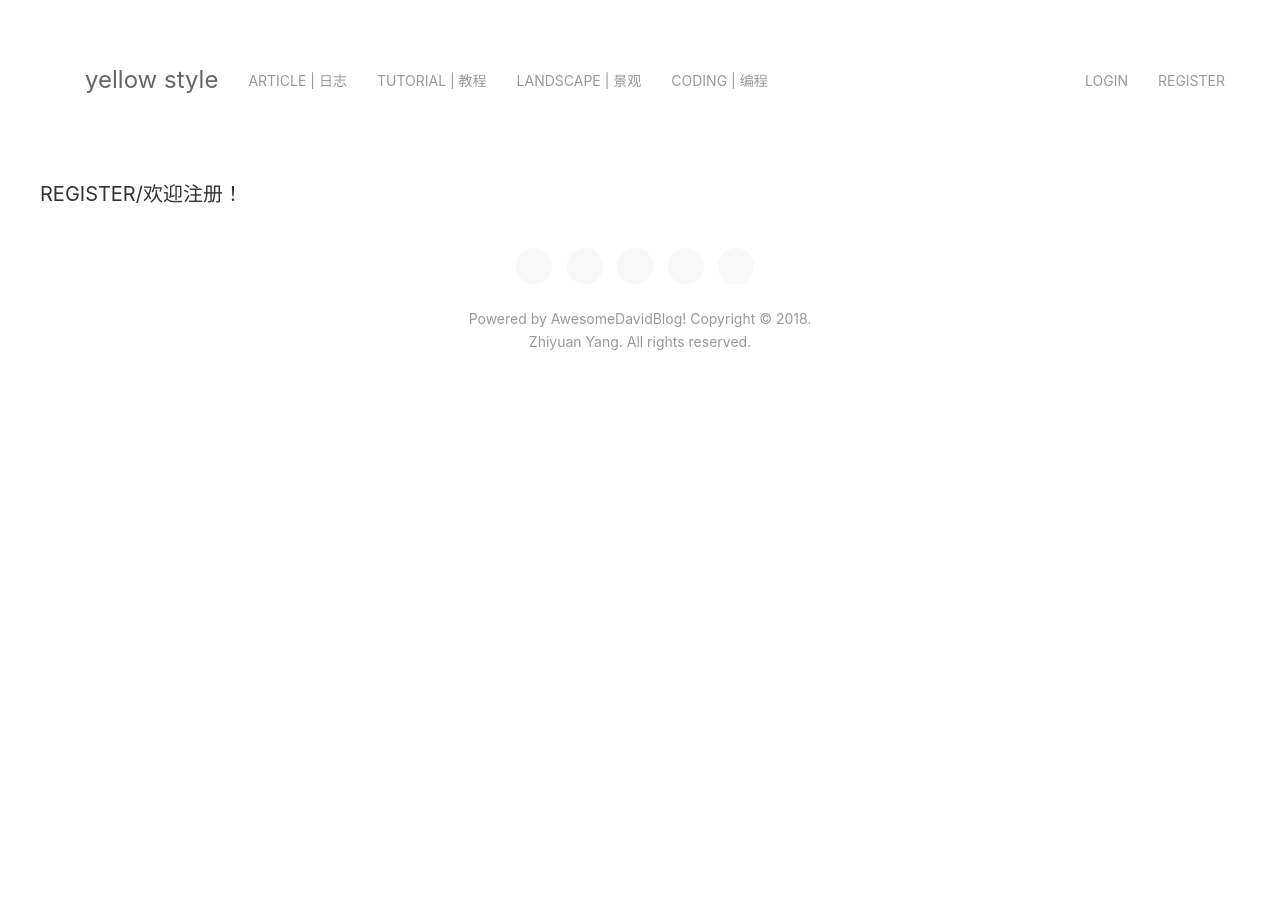
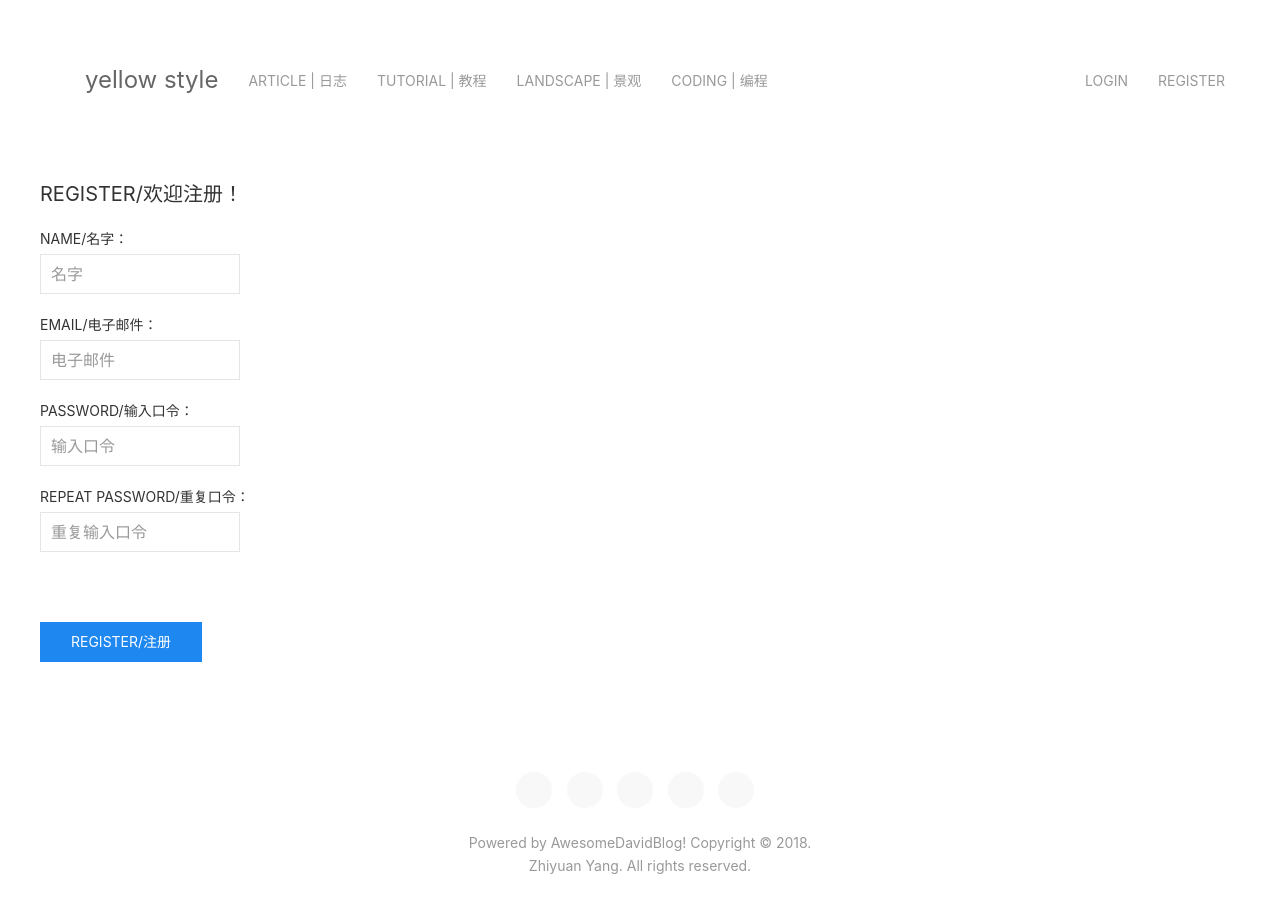
Before and after one commit to HJYSH/a-python-app, a Python web app: template www/templates/register.html in a window 1280 px wide. Before the commit the page ends 350 px from the top, so only its background shows below. Run offline with Jinja, Linux system fonts and the light colour scheme; the template is opened without the code that fills it, so the values that code supplies are empty; some libraries are stand-ins or nearby versions.

Commit message:
Day-10 fix2

```diff
--- a/www/templates/register.html
+++ b/www/templates/register.html
@@ -60,7 +60,7 @@
 <div class="uk-grid">
     <div class="uk-width-1-1">
         <h4>REGISTER/欢迎注册！</h4>
-        <form id="vm" v-on="submit: submit" class="uk-form-stacked">
+        <form id="vm" @submit="submit" class="uk-form-stacked">
             <div class="uk-alert uk-alert-danger uk-hidden"></div>
             <div class="uk-margin-top">
                 <label class="uk-form-label">NAME/名字：</label>
--- a/www/templates/signin.html
+++ b/www/templates/signin.html
@@ -43,7 +43,7 @@ $(function() {
     <div class="uk-grid">
     <div class="uk-width-1-1">
         <h4>SIGNIN/欢迎登陆！</h4>
-        <form id="vm" v-on="submit: submit" class="uk-form-stacked">
+        <form id="vm" @submit="submit" class="uk-form-stacked">
             <div class="uk-alert uk-alert-danger uk-hidden"></div>
             <div class="uk-margin-top">
                 <label class="uk-form-label">EMAIL/电子邮箱:</label>
```
